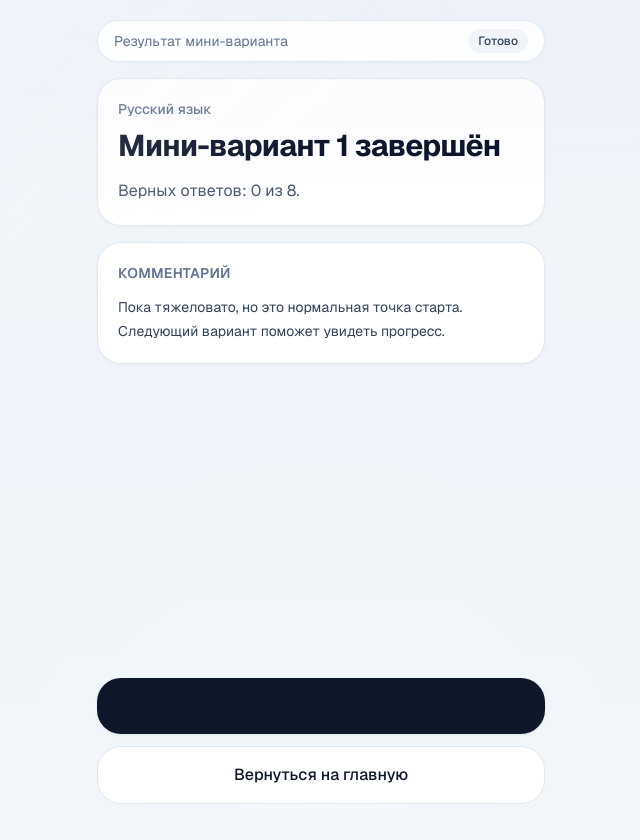
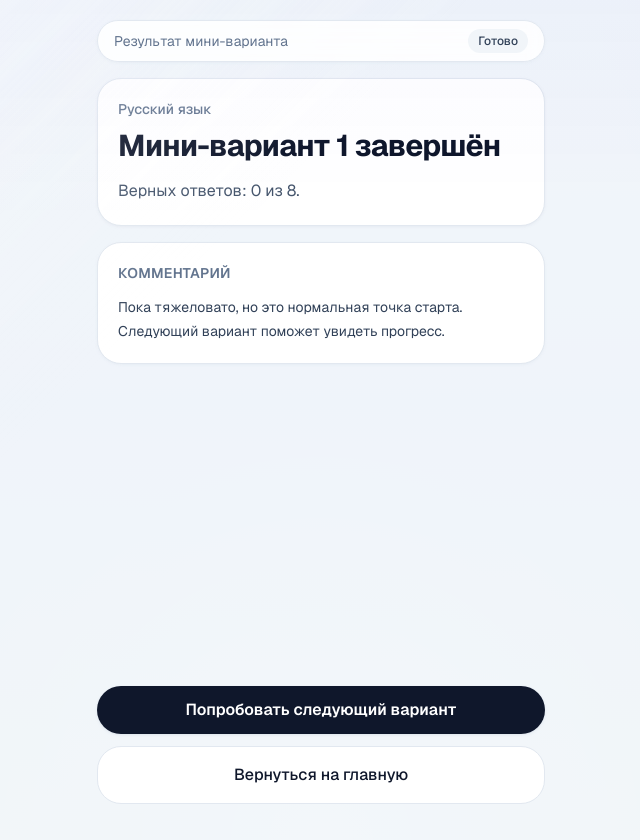
Before and after one commit to 4730188-hue/ege-trainer, a Next.js app: page /mini-variant-result in a window 1280 px wide. Shown: the whole page, without its empty margins (319-959 px from the left). Built offline with nearby package versions, Linux system fonts and the light colour scheme.

Commit message:
Fix CTA text rendering across app

```diff
--- a/app/mini-variant-result/page.tsx
+++ b/app/mini-variant-result/page.tsx
@@ -69,7 +69,7 @@ export default function MiniVariantResultPage() {
             href="/mini-variant"
             className="block w-full rounded-3xl bg-slate-900 px-5 py-4 text-center text-base font-semibold text-white shadow-sm shadow-slate-300/40 transition hover:opacity-95"
           >
-            Попробовать следующий вариант
+            <span className="block leading-none text-white">Попробовать следующий вариант</span>
           </Link>
           <Link
             href="/home"
```
